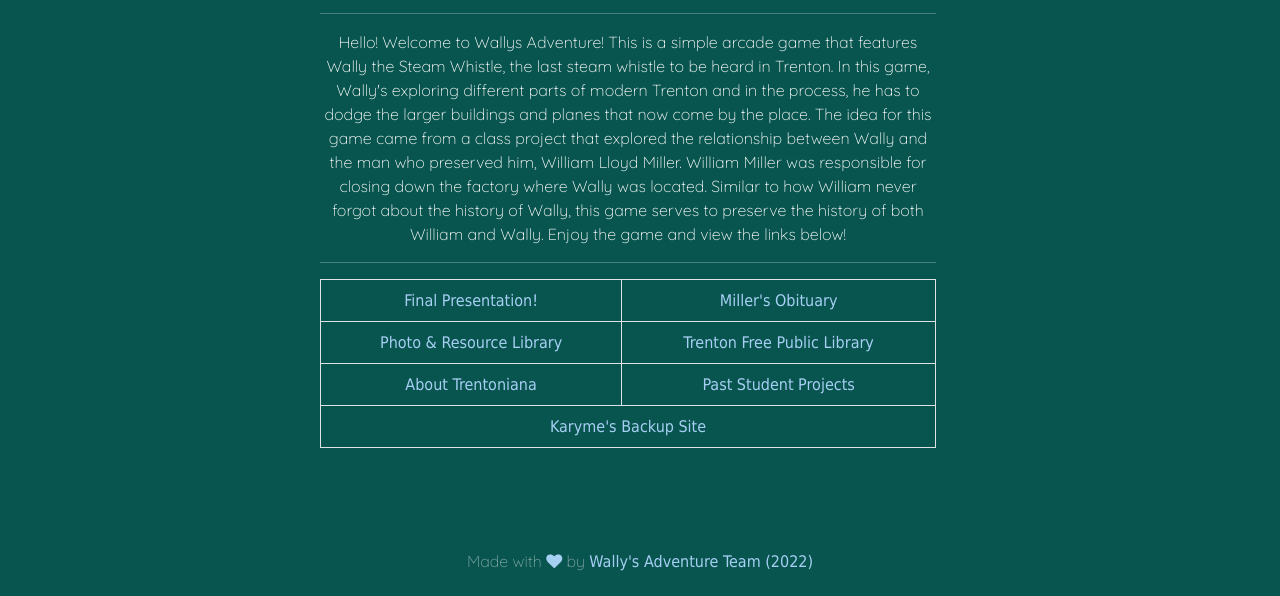
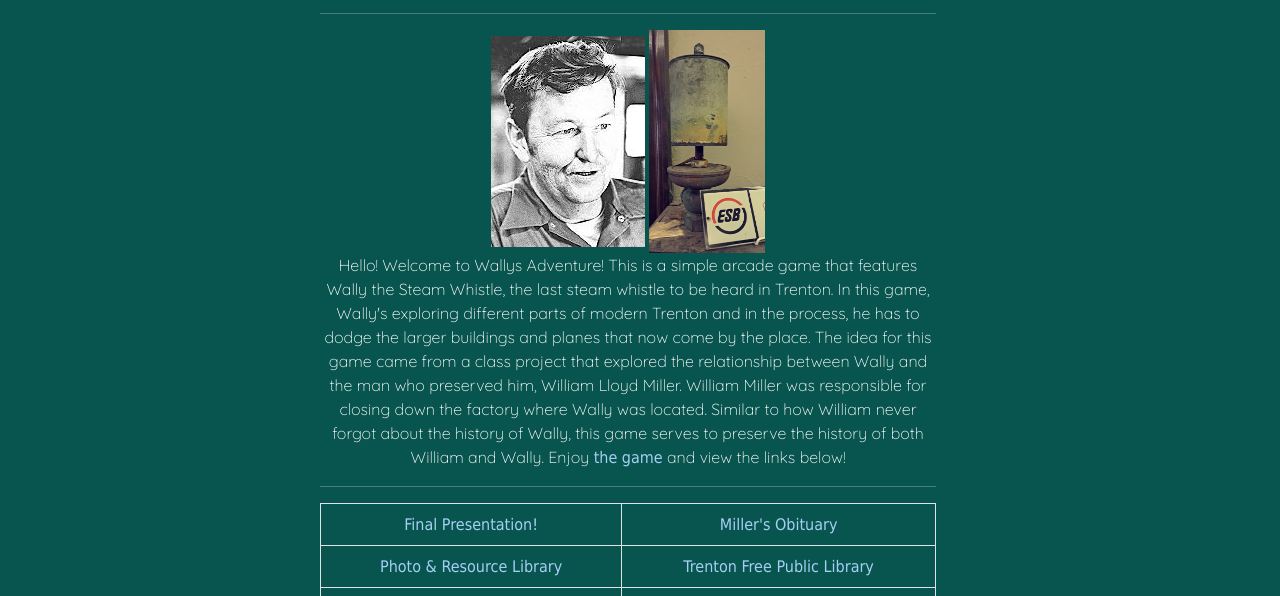
Before and after one commit to sderacy/wallysadventure, a website: page about.html in a window 1280 px wide. Shown: the part 203-799 px from the top of the page. Drawn offline with nearby package versions, Linux system fonts and the light colour scheme.

Commit message:
Add wally and bill to about us

```diff
--- a/about.html
+++ b/about.html
@@ -69,6 +69,11 @@
             <h1>About Us</h1>
             <!-- This creates a divider to indicate the jump from the header to the actual content -->
             <hr />
+            <img src="./assets/miller.jpg" />
+            <img
+              src="./assets/wallywhistle.jpg"
+              style="height: 223px; width: 116px"
+            />
             <p>
               Hello! Welcome to Wallys Adventure! This is a simple arcade game
               that features Wally the Steam Whistle, the last steam whistle to
@@ -80,8 +85,11 @@
               Lloyd Miller. William Miller was responsible for closing down the
               factory where Wally was located. Similar to how William never
               forgot about the history of Wally, this game serves to preserve
-              the history of both William and Wally. Enjoy the game and view the
-              links below!
+              the history of both William and Wally. Enjoy
+              <a class="text-blue" href="index.html" target="_blank"
+                >the game</a
+              >
+              and view the links below!
             </p>
             <hr />
             <table class="table table-hover table-bordered">
@@ -177,7 +185,7 @@
               data-bs-trigger="hover focus"
               data-bs-placement="top"
               data-bs-html="true"
-              title="<em>Justin Cooper </em> <br> <em>Melanie De Leon</em>  <br> <em>Sterly Deracy</em> <br> <em>Karyme Estevez</em>"
+              title="<em>Justin Cooper - Presentation Coordinator</em> <br> <em>Melanie De Leon - Lead Researcher</em>  <br> <em>Sterly Deracy - The Tech Wizard</em> <br> <em>Karyme Estevez - Creative Director</em>"
             >
               Wally's Adventure Team (2022)
             </a>
```
Also changed, not shown: assets/miller.jpg (added), assets/wallywhistle.jpg (added).
